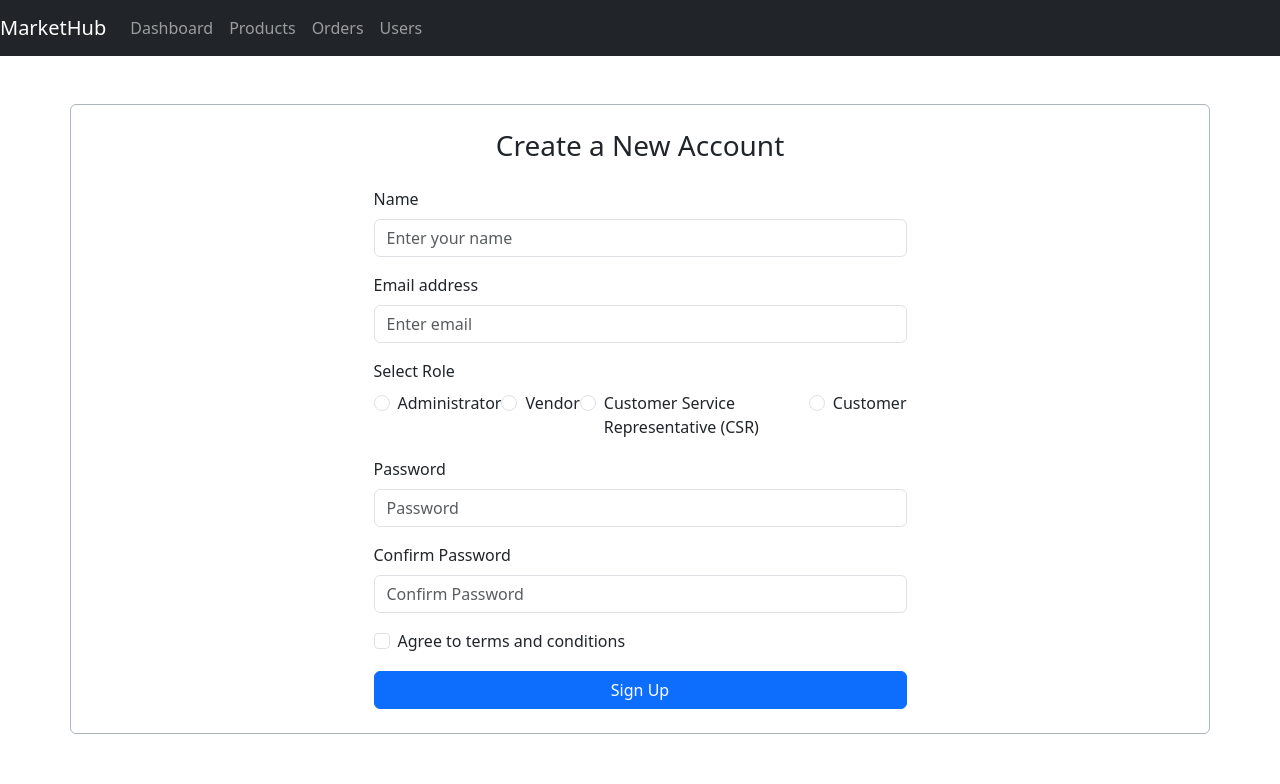
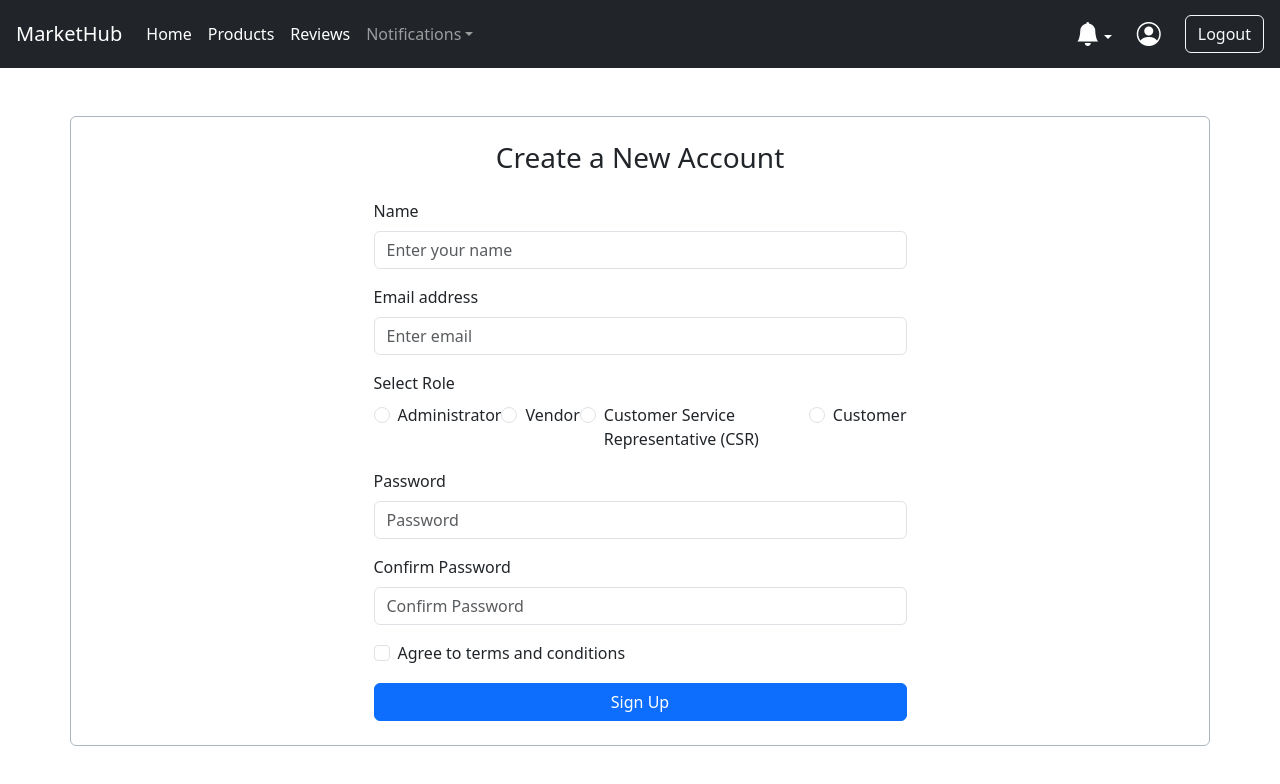
Before and after one commit to harith2001/MarketHub, a React (Create React App) app in the folder web-app/: page /sign-up in a window 1280 px wide. Shown: the top 784 px of the page. Built offline with nearby package versions, Linux system fonts and the light colour scheme.

Commit message:
fixed modifications for navbar and notifications layout

```diff
--- a/web-app/package.json
+++ b/web-app/package.json
@@ -7,6 +7,7 @@
     "@testing-library/react": "^13.4.0",
     "@testing-library/user-event": "^13.5.0",
     "bootstrap": "^5.3.3",
+    "bootstrap-icons": "^1.11.3",
     "react": "^18.3.1",
     "react-bootstrap": "^2.10.4",
     "react-dom": "^18.3.1",
--- a/web-app/src/App.js
+++ b/web-app/src/App.js
@@ -6,9 +6,10 @@ import Signup from "./pages/SignUp";
 import Products from './pages/Products';
 
 function App() {
+  const userRole = 'Vendor';
   return (
     <Router>
-      <Navigationbar/>
+      <Navigationbar userRole={userRole}/>
         <Routes>
           <Route path="/" element={<Dashboard/>} />
           <Route path="/sign-in" element={<Signin />} />
--- a/web-app/src/components/Navbar.jsx
+++ b/web-app/src/components/Navbar.jsx
@@ -1,18 +1,67 @@
 import React from 'react'
-import { Link } from 'react-router-dom';
-import { Navbar, Nav } from 'react-bootstrap';
+import { useNavigate } from 'react-router-dom';
+import { Navbar, Nav, NavDropdown, Button} from 'react-bootstrap';
+import Notification from './vendor/Notification';
+import 'bootstrap-icons/font/bootstrap-icons.css';
 
-const Navigationbar = () => {
+const Navigationbar = ({ userRole }) => {
+  const navigate = useNavigate();
   return (
-    <Navbar bg="dark" variant="dark" expand="lg">
-      <Navbar.Brand href="/">MarketHub</Navbar.Brand>
+    <Navbar bg="dark" variant="dark" expand="lg" className="px-3">
+      <Navbar.Brand onClick={() => navigate('/')} className="text-white">
+        MarketHub
+      </Navbar.Brand>
       <Navbar.Toggle aria-controls="basic-navbar-nav" />
       <Navbar.Collapse id="basic-navbar-nav">
-        <Nav className="ml-auto">
-          <Link className="nav-link" to="/">Dashboard</Link>
-          <Link className="nav-link" to="/products">Products</Link>
-          <Link className="nav-link" to="/orders">Orders</Link>
-          <Link className="nav-link" to="/users">Users</Link>
+        <Nav className="me-auto">
+          <Nav.Link onClick={() => navigate('/')} className="text-white">
+            Home
+          </Nav.Link>
+
+          {userRole === 'Vendor' && (
+            <>
+              <Nav.Link onClick={() => navigate('/vendor/products')} className="text-white">
+                Products
+              </Nav.Link>
+              <Nav.Link onClick={() => navigate('/vendor/orders')} className="text-white">
+                Reviews
+              </Nav.Link>
+              <NavDropdown title="Notifications" id="basic-nav-dropdown" className="text-white">
+                <Notification />
+              </NavDropdown>
+            </>
+          )}
+
+          {userRole === 'Customer' && (
+            <Nav.Link onClick={() => navigate('/customer/orders')} className="text-white">
+              My Orders
+            </Nav.Link>
+          )}
+
+          {userRole === 'Administrator' && (
+            <>
+              <Nav.Link onClick={() => navigate('/admin/dashboard')} className="text-white">
+                Admin Dashboard
+              </Nav.Link>
+              <Nav.Link onClick={() => navigate('/admin/inventory')} className="text-white">
+                Manage Inventory
+              </Nav.Link>
+            </>
+          )}
+        </Nav>
+
+        <Nav className="d-flex align-items-center">
+          {/* Notification Icon */}
+          {userRole === 'Vendor' && <Notification />}
+
+          {/* Profile Icon */}
+          <Nav.Link className="text-white me-3">
+            <i className="bi bi-person-circle" style={{ fontSize: '1.5rem' }}></i>
+          </Nav.Link>
+
+          <Button variant="outline-light" onClick={() => navigate('/logout')}>
+            Logout
+          </Button>
         </Nav>
       </Navbar.Collapse>
     </Navbar>
--- /dev/null
+++ b/web-app/src/components/vendor/Notification.jsx
@@ -0,0 +1,30 @@
+import React, { useState } from 'react'
+import { Dropdown } from 'react-bootstrap';
+
+const Notification = () => {
+    const [notifications, setNotifications] = useState([
+        { id: 1, message: 'Order #1234 is awaiting shipment.' },
+        { id: 2, message: 'You have a new message from Admin.' },
+      ]);
+  return (
+    <Dropdown align="end">
+      <Dropdown.Toggle variant="link" className="text-white p-0 me-3">
+        <i className="bi bi-bell-fill" style={{ fontSize: '1.5rem' }}></i>
+      </Dropdown.Toggle>
+
+      <Dropdown.Menu>
+        {notifications.length === 0 ? (
+          <Dropdown.Item>No new notifications</Dropdown.Item>
+        ) : (
+          notifications.map((notification) => (
+            <Dropdown.Item key={notification.id}>
+              {notification.message}
+            </Dropdown.Item>
+          ))
+        )}
+      </Dropdown.Menu>
+    </Dropdown>
+  )
+}
+
+export default Notification
--- a/web-app/src/index.js
+++ b/web-app/src/index.js
@@ -4,6 +4,7 @@ import './index.css';
 import App from './App';
 import reportWebVitals from './reportWebVitals';
 import 'bootstrap/dist/css/bootstrap.min.css';
+import 'bootstrap-icons/font/bootstrap-icons.css';
 
 
 const root = ReactDOM.createRoot(document.getElementById('root'));
```
Also changed, not shown: 1 other file (tests, documents, lock files or other folders).
